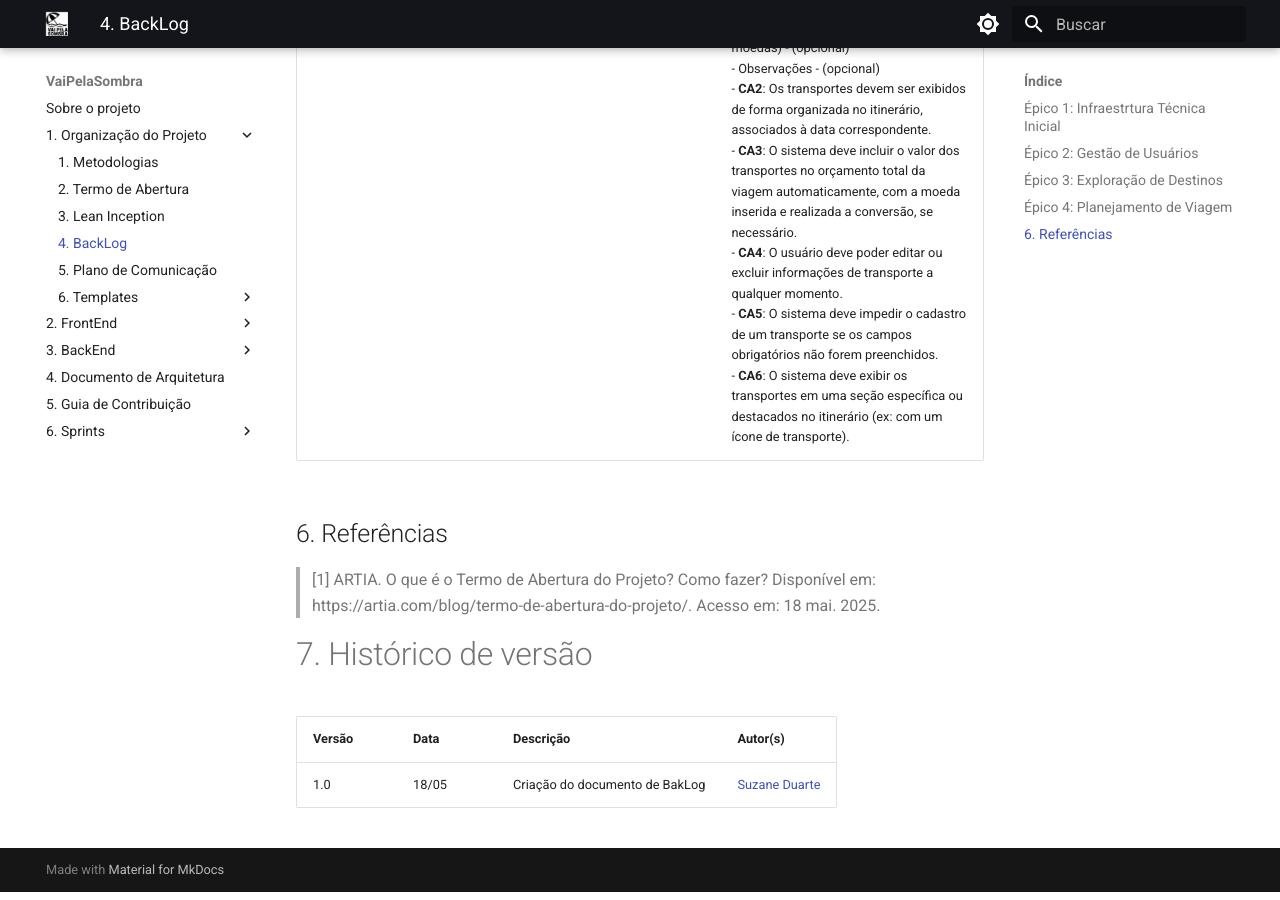
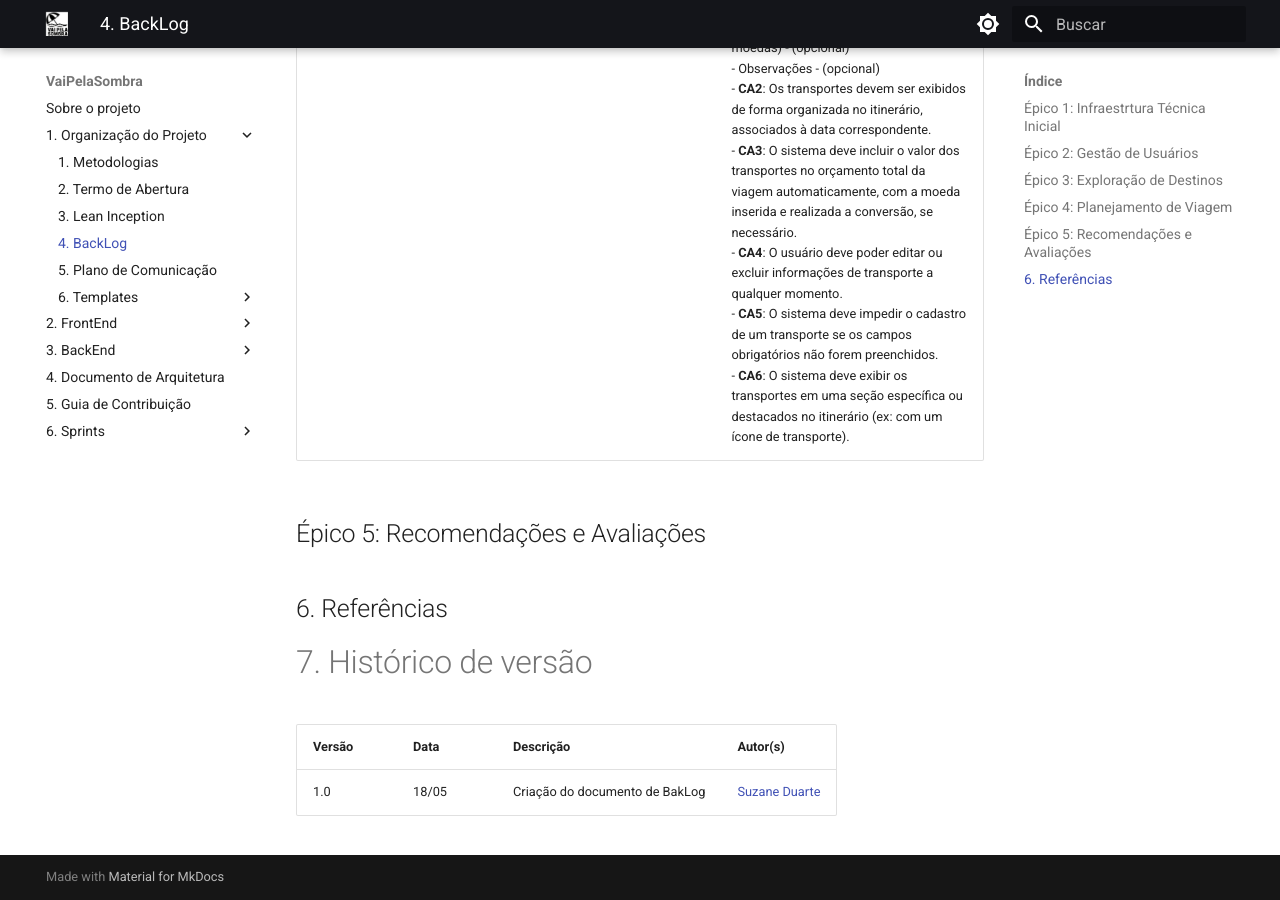
Before and after one commit to fga-eps-mds/2025.1-VaiPelaSombra-docs, an MkDocs documentation site: the page built from docs/OrganizacaoProjeto/BackLog/index.md, in a window 1280 px wide and 900 px high, scrolled down 6779 px. Built offline with MkDocs 1.6.1 and Material for MkDocs 9.7.7, drawn with Linux system fonts in a browser that asks for light colours.

Commit message:
docs: adiciona backlog

```diff
--- a/docs/OrganizacaoProjeto/BackLog/index.md
+++ b/docs/OrganizacaoProjeto/BackLog/index.md
@@ -42,9 +42,10 @@ A decomposição foi feita em cinco grandes épicos, que representam blocos cent
 | F11 E4: Orçamento da Viagem        | **US13 F10 EP4**: Como usuário que está planejando uma viagem, quero visualizar o orçamento total e monitorar os gastos da viagem.                                                                     | - **CA1**: O sistema deve somar automaticamente os valores preenchidos no campo "Orçamento" de todas as atividades cadastradas no itinerário. <br> - **CA2**: O valor total do orçamento deve ser exibido em local visível na interface de planejamento de viagem, apresentando: <br> - O valor total já gasto convertido para o Real <br> - Uma indicação das taxas de câmbio utilizadas <br> - **CA3**: Caso nenhuma atividade tenha o campo de orçamento preenchido, o total exibido deve ser 0,00 <br> - **CA4**: O valor total deve ser atualizado automaticamente sempre que uma atividade for adicionada, editada ou excluída.  |
 | F12 E4: Transportes da Viagem      | **US14 F11 EP4**: Como usuário que está planejando uma viagem, quero inserir e visualizar transportes no meu itinerário para planejar meus gastos.                                                     | - **CA1**: O usuário deve conseguir adicionar um transporte à viagem com as seguintes informações: <br> - Tipo de transporte (avião, ônibus, trem, carro, etc.) - (obrigatório) <br> - Origem e destino - (opcional) <br> - Data e hora - (obrigatório) <br> - Orçamento (com suporte a múltiplas moedas) - (opcional) <br> - Observações - (opcional) <br> - **CA2**: Os transportes devem ser exibidos de forma organizada no itinerário, associados à data correspondente. <br> - **CA3**: O sistema deve incluir o valor dos transportes no orçamento total da viagem automaticamente, com a moeda inserida e realizada a conversão, se necessário. <br> - **CA4**: O usuário deve poder editar ou excluir informações de transporte a qualquer momento. <br> - **CA5**: O sistema deve impedir o cadastro de um transporte se os campos obrigatórios não forem preenchidos. <br> - **CA6**: O sistema deve exibir os transportes em uma seção específica ou destacados no itinerário (ex: com um ícone de transporte).|
 
+## Épico 5: Recomendações e Avaliações
+
 ## 6. Referências
 
-> [1] ARTIA. O que é o Termo de Abertura do Projeto? Como fazer? Disponível em: https://artia.com/blog/termo-de-abertura-do-projeto/. Acesso em: 18 mai. 2025.
 
 # 7. Histórico de versão
 
```
